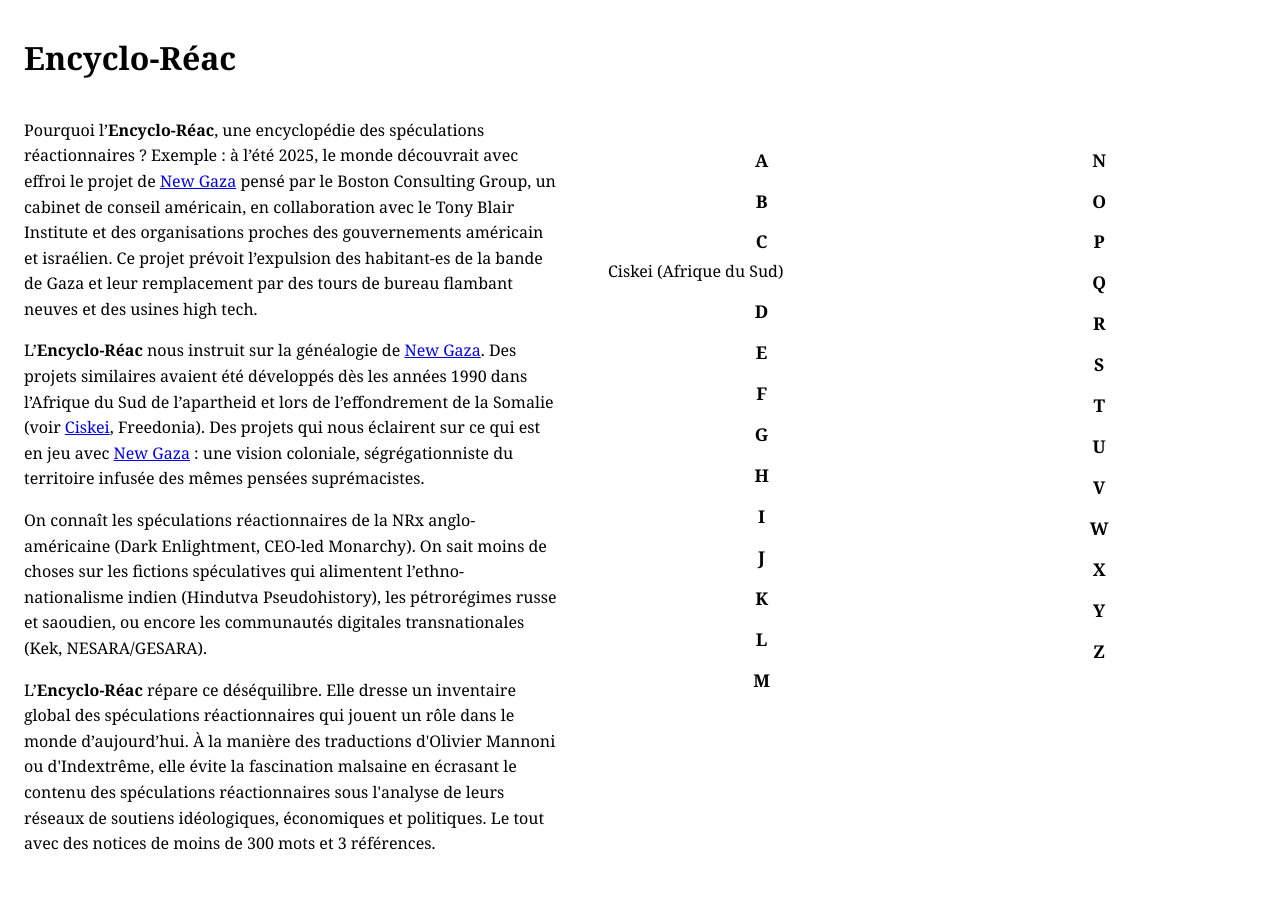
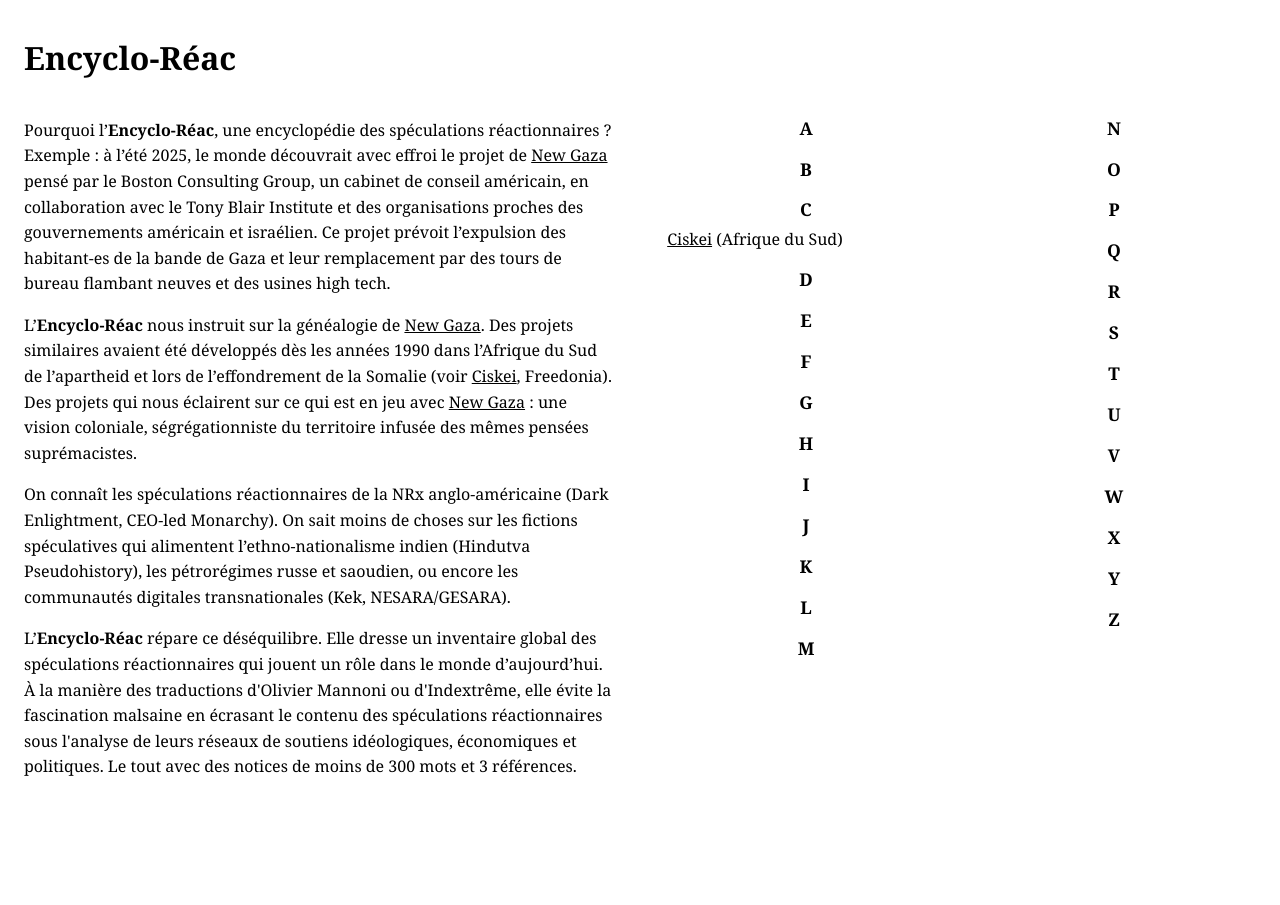
Before and after one commit to encycloreac/encycloreac.github.io, a Jekyll site: the page built from index.html, in a window 1280 px wide. Built offline with Jekyll 4.4.1, drawn with Linux system fonts in a browser that asks for light colours.

Commit message:
Add files via upload

```diff
--- a/assets/css/style.css
+++ b/assets/css/style.css
@@ -12,6 +12,12 @@
   background: #fff;
 }
 
+a {
+  color: #000;
+  text-decoration: underline;
+  font-weight: normal;
+}
+
 /* ===================== PAGE D'ACCUEIL ===================== */
 
 .home-container {
@@ -23,14 +29,14 @@
 }
 
 .home-container .left {
-  flex: 1 1 45%;
+  flex: 1 1 50%;
   min-width: 0;
 }
 
 .home-container .right {
-  flex: 1 1 55%;
+  flex: 1 1 50%;
   min-width: 0;
-  margin-top: 6.3rem;
+  margin-top: 4.3rem;
 }
 
 .home-container h2 {
@@ -64,15 +70,6 @@
 .entry-item {
   margin: 0.15rem 0;
   padding-left: 0.2rem;
-}
-
-.entry-item a {
-  color: #000;
-  text-decoration: none;
-}
-
-.entry-item a:hover {
-  text-decoration: underline;
 }
 
 @media (max-width: 800px) {
```
